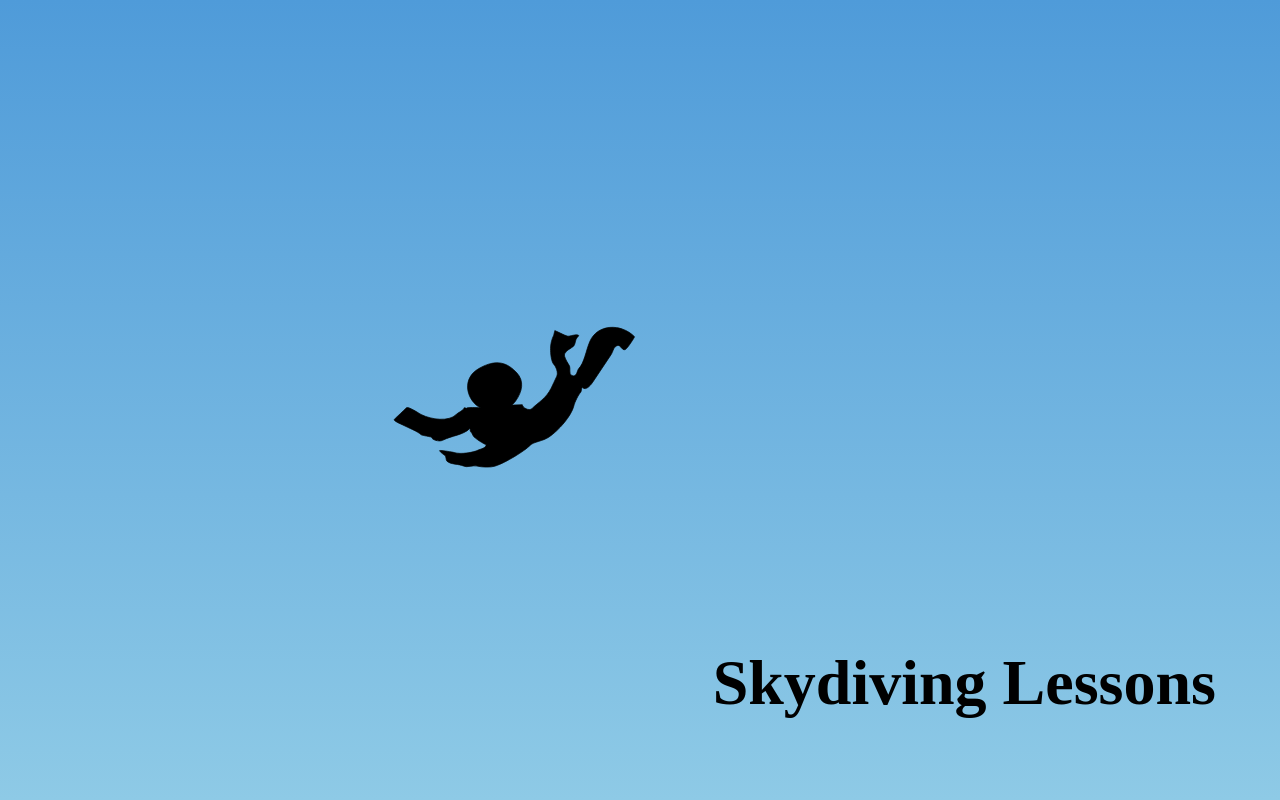
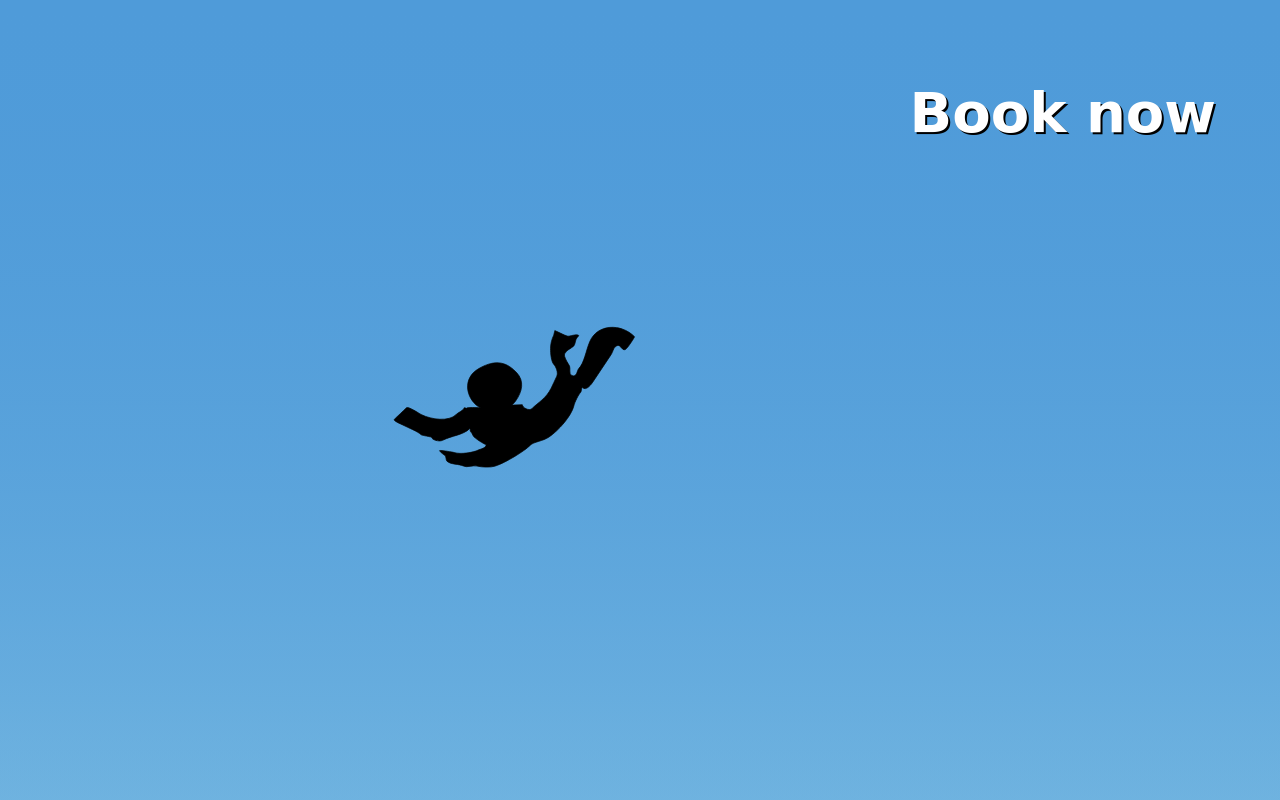
Before and after one commit to Axeljk/skydiving_css, a plain HTML site: page index.html in a window 1280 px wide. Shown: the top 800 px of the page. Drawn offline with Linux system fonts and the light colour scheme; a web font is replaced by a local one.

Commit message:
Section headers fade in/out while scrolling to/from them. A note for the client to scroll appears too.

```diff
--- a/assets/css/main.css
+++ b/assets/css/main.css
@@ -1,3 +1,6 @@
+/* Google Font imports. */
+@import url('https://fonts.googleapis.com/css2?family=Cabin+Sketch:wght@700&display=swap');
+
 /* Styling for everything. */
 * {
 	box-sizing: border-box;
@@ -10,6 +13,33 @@ html,
 body,
 main {
 	min-height: 100vh;
+
+}
+main {
+	background-attachment: fixed;
+	background-image: linear-gradient(#4f9bd9, #8ecae6);
+}
+h1, h2, h3, h4, h5, h6 {
+	font-family: 'Cabin Sketch', cursive;
+	color: white;
+	text-shadow: 2px 2px #000;
+	transition: opacity 0.5s;
+	position: fixed;
+	max-width: 75%;
+	z-index: 1000;
+	user-select: none;
+	-moz-user-select: none;
+	-webkit-user-select: none;
+}
+h1 {
+	font-size: 4em;
+}
+h2 {
+	font-size: 3.5em;
+}
+::-webkit-scrollbar {
+	width: 0px;
+	background: transparent;
 }
 
 /* Parallex backgrounds. */
@@ -17,29 +47,44 @@ main {
 #thrill,
 #equipment,
 #booking {
-	background-attachment: fixed;
+	/* background-attachment: fixed; */
 	background-position: center;
 	background-size: cover;
-	height: 150vh;
+	height: 200vh;
 }
 #jump {
-	background-image: linear-gradient(#4f9bd9, #8ecae6);
+	background-image: linear-gradient(#4f9bd9ff, #8ecae600);
 	overflow: hidden;
 }
-#jump h1 {
-	position: absolute;
+#jump-header {
 	bottom: 10vh;
+	margin-left: auto;
 	right: 5vw;
-	font-size: 4em;
+	text-align: right;
 }
 #thrill {
-	background-image: url("../img/bg_thrill.jpg");
+
+}
+#thrill-header {
+	left: 5vw;
+	top: 5vh;
+}
+#thrill div {
+
 }
 #equipment{
-	background-image: url("../img/bg_equipment.jpg");
+	background-image: linear-gradient(#8ecae600, #9ED2EA);
+}
+#equipment-header {
+	left: 5vw;
+	bottom: 10vh;
 }
 #booking {
-	background-image: url("../img/bg_booking.jpg");
+	background-image: linear-gradient(#9ED2EA, #4f9bd9);
+}
+#booking-header {
+	right: 5vw;
+	top: 10vh;
 }
 
 /* Skydiver container fixed to center of screen. */
@@ -80,3 +125,13 @@ main {
 	bottom: -20vh;
 	right: 50vw;
 }
+
+.invisible {
+	opacity: 0;
+}
+
+#scroll-message {
+	text-align: center;
+	bottom: 5vh;
+	width: 100vw;
+}
--- a/assets/src/main.js
+++ b/assets/src/main.js
@@ -1,9 +1,64 @@
 window.onload = () => {
+	const sections = Object.freeze({
+		jump: 0,
+		thrill: 1,
+		equipment: 2,
+		booking: 3
+	});
+	const SECTION_HEIGHT = document.getElementById("jump").clientHeight;
+	let currentSection = parseInt((document.documentElement.scrollTop + window.innerHeight) / SECTION_HEIGHT);
+	let sectionState = null;
+
+	// Initialize section state.
+	enterSection(currentSection);
+	sectionState = currentSection;
+
+	// Set scroll message up.
+	const reminder = setTimeout(showScroll, 1500);
+
 	document.getElementById("plane").classList.remove("plane-off-camera");
 	document.getElementById("plane").classList.add("plane-arrive");
 
+	function showScroll() {
+		document.getElementById("scroll-message").classList.remove("invisible");
+	}
+	function enterSection(section) {
+		if (section == sections.jump) {
+			document.getElementById("jump-header").classList.remove("invisible");
+		} else if (section == sections.thrill) {
+			document.getElementById("thrill-header").classList.remove("invisible");
+		} else if (section == sections.equipment) {
+			document.getElementById("equipment-header").classList.remove("invisible");
+		} else {
+			document.getElementById("booking-header").classList.remove("invisible");
+		}
+
+		sectionState = currentSection;
+	}
+	function leaveSection(section) {
+		if (section == sections.jump) {
+			document.getElementById("jump-header").classList.add("invisible");
+		} else if (section == sections.thrill) {
+			document.getElementById("thrill-header").classList.add("invisible");
+		} else if (section == sections.equipment) {
+			document.getElementById("equipment-header").classList.add("invisible");
+		} else {
+			document.getElementById("booking-header").classList.add("invisible");
+		}
+	}
+
 	addEventListener("scroll", (event) => {
+		currentSection = parseInt((document.documentElement.scrollTop + window.innerHeight) / SECTION_HEIGHT);
+
+		clearTimeout(reminder);
+		document.getElementById("scroll-message").classList.add("invisible");
+
+		if (currentSection != sectionState) {
+			leaveSection(sectionState);
+			enterSection(currentSection);
+		}
+
 		document.getElementById("plane").classList.remove("plane-arrive");
 		document.getElementById("plane").classList.add("plane-depart");
-	})
+	});
 };
--- a/index.html
+++ b/index.html
@@ -21,23 +21,24 @@
 <body>
 	<main>
 		<section id="jump">
-			<h1>Skydiving Lessons</h1>
+			<h1 id="jump-header" class="invisible">Skydiving Lessons</h1>
 			<div id="plane" class="plane-off-camera">
 				<img src="assets/img/silhouette_plane.svg" alt="Cessna 182 Skylane flying" />
 			</div>
 		</section>
 		<section id="thrill">
-			<p>Stuff? Thrill, what to see?</p>
+			<h2 id="thrill-header" class="invisible">Stuff? Thrill, what to see?</h2>
 		</section>
 		<section id="equipment">
-			<p>Safety and/or equipment</p>
+			<h2 id="equipment-header" class="invisible">Safety and/or equipment</h2>
 		</section>
 		<section id="booking">
-			<p>Book now</p>
+			<h2 id="booking-header" class="invisible">Book now</h2>
 		</section>
 		<div id="skydiver">
 			<img src="assets/img/skydiver.svg" alt="Skydiver falling through the sky"/>
 		</div>
+		<h3 id="scroll-message" class="invisible">Scroll</h3>
 	</main>
 	<script src="assets/src/main.js"></script>
 </body>
```
